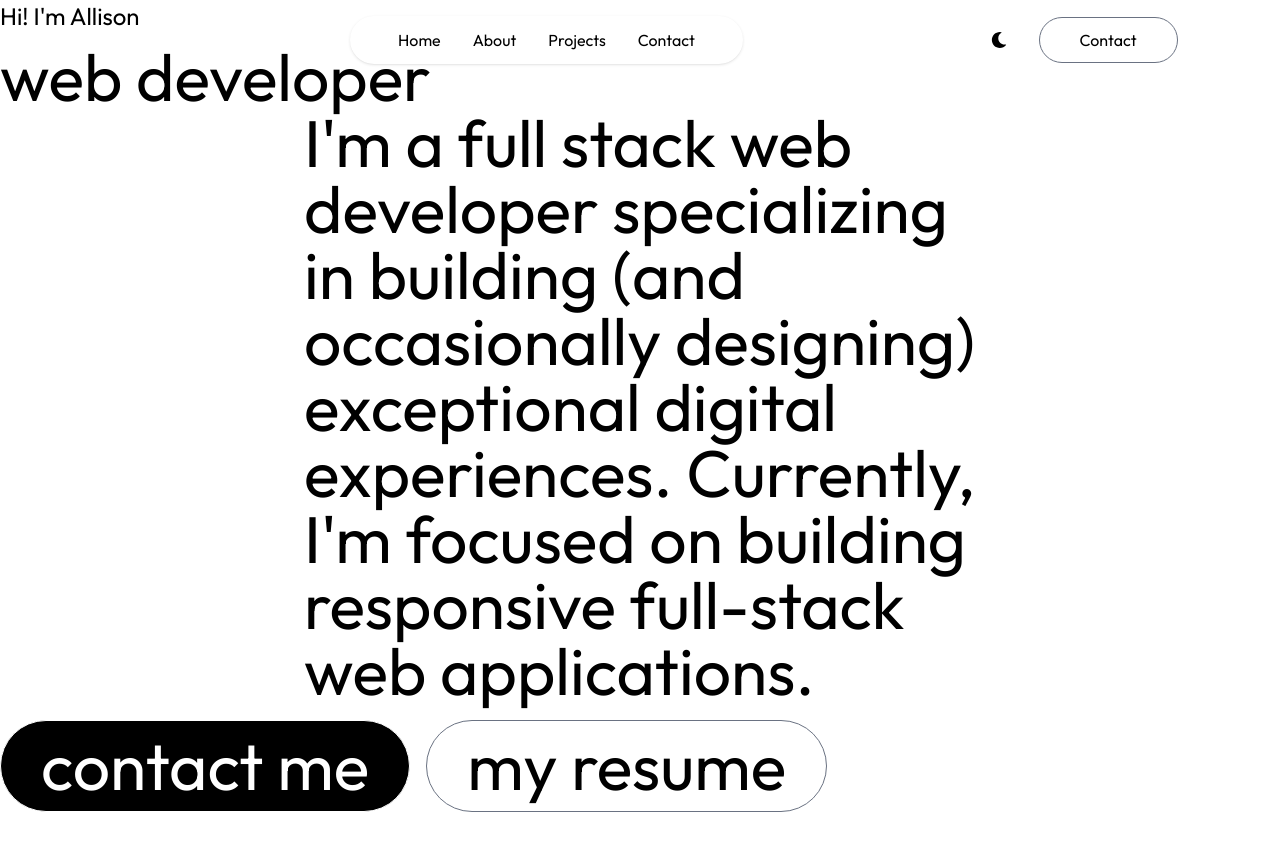
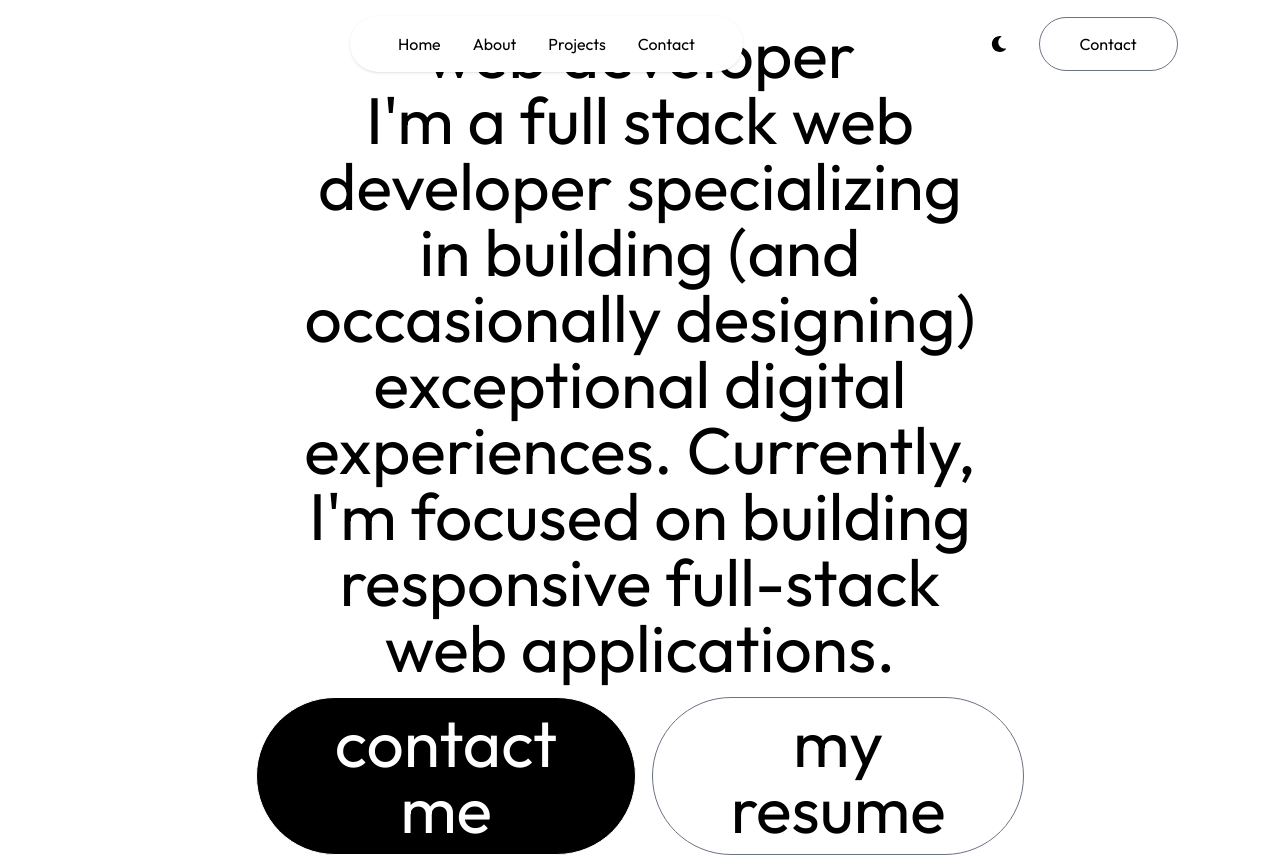
Before and after one commit to allison-stack/personal-portfolio, a Next.js app: page / in a window 1280 px wide. Before the commit the page ends 812 px from the top, so only its background shows below. Built offline with nearby package versions, Linux system fonts and the light colour scheme; a web font is replaced by a local one.

Commit message:
finish header stuff

```diff
--- a/app/components/Header.jsx
+++ b/app/components/Header.jsx
@@ -2,7 +2,7 @@
 
 const Header = () => {
   return (
-    <div>
+    <div className='w-11/12 max-w-3xl text-center mx-auto h-screen flex flex-col items-center justify-center gap-4'>
         <div>
 
         </div>
--- a/app/layout.js
+++ b/app/layout.js
@@ -18,7 +18,7 @@
   return (
     <html lang="en">
       <body
-        className={`${outfit.className} ${ovo.className} antialiased`}
+        className={`${outfit.className} ${ovo.className} antialiased leading-8 overflow-x-hidden`}
       >
         {children}
       </body>
```
